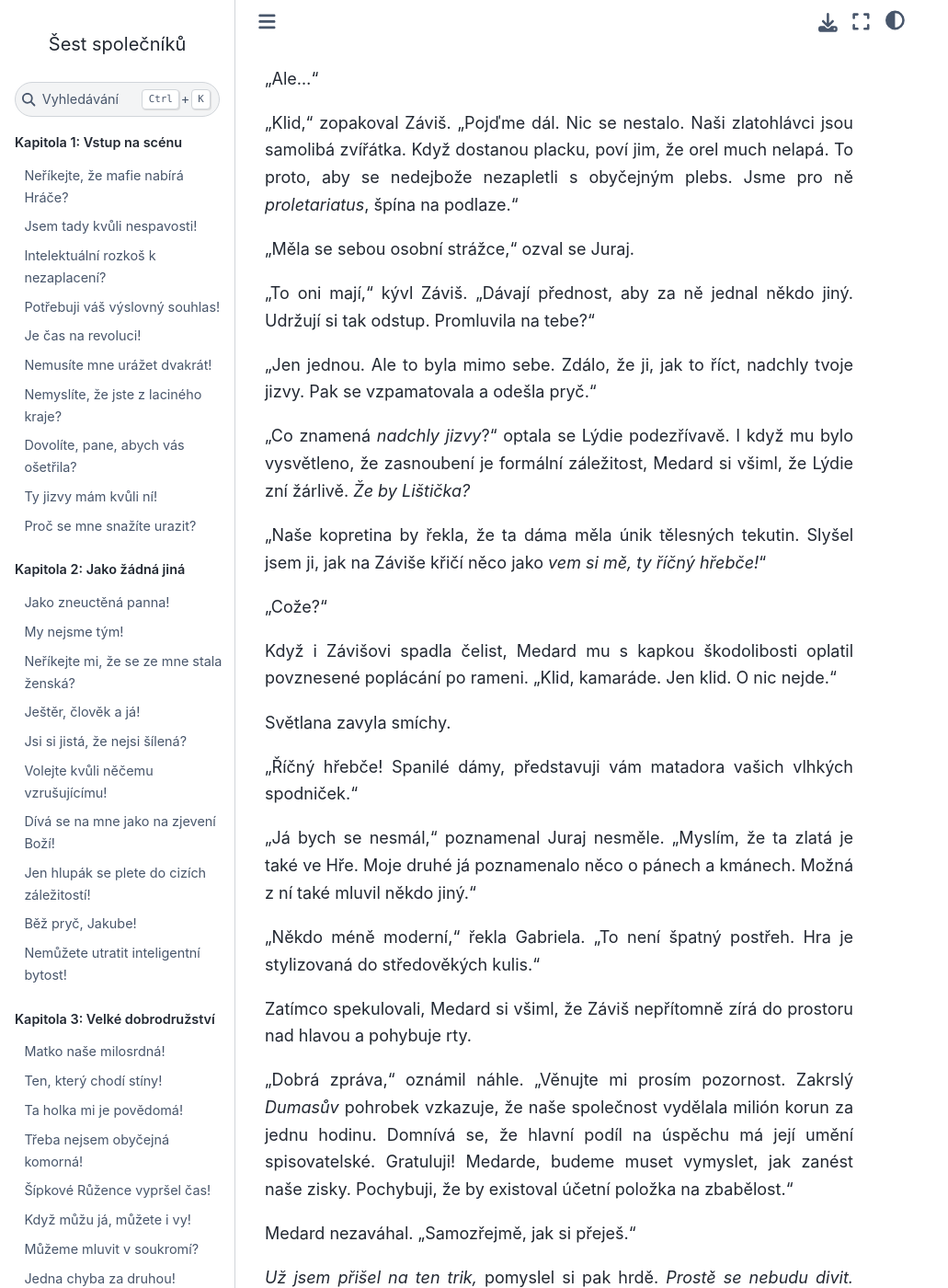
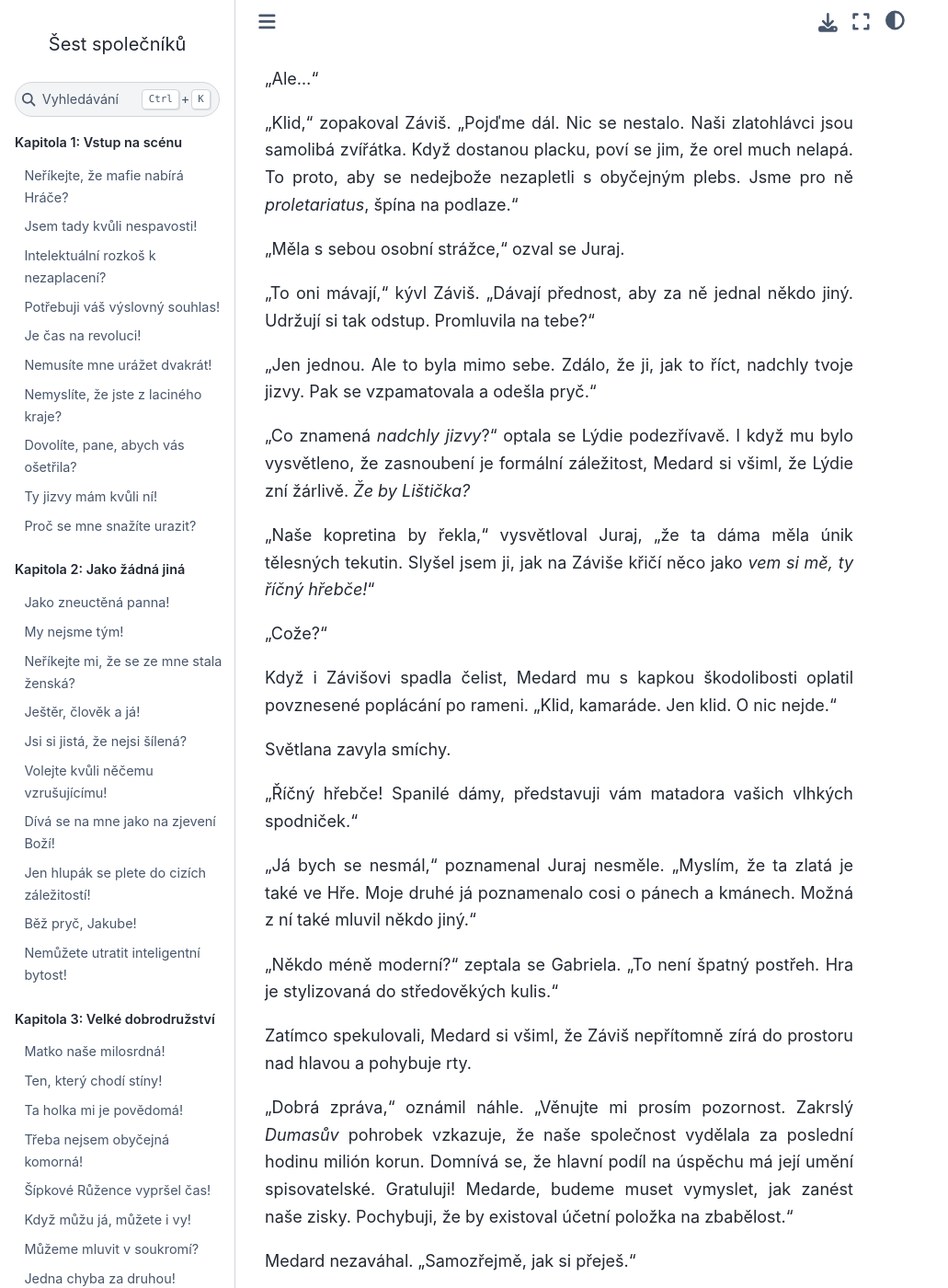
Before and after one commit to hanpari/sest-spolecniku, a Sphinx documentation site: the page built from source/sest_spolecniku/006-spatne-zpravy/1.md, in a window 1280 px wide and 1400 px high, scrolled down 5420 px. Shown: the whole window at 92% size, without its empty margins (0-1031 px from the left). Built offline with Sphinx 7.4.7 and the Sphinx Book theme 1.1.4, drawn with Linux system fonts in a browser that asks for light colours; some of the changed text lies outside the part shown.

Commit message:
Jak se plést v lidech

```diff
--- a/source/sest_spolecniku/006-spatne-zpravy/1.md
+++ b/source/sest_spolecniku/006-spatne-zpravy/1.md
@@ -127,17 +127,17 @@ Medard měl dojem, že mu někdo poslal kulku přímo do srdce. *Nějaká zlaton
 
 "Ale..."
 
-"Klid," zopakoval Záviš. "Pojďme dál. Nic se nestalo. Naši zlatohlávci jsou samolibá zvířátka. Když dostanou placku, poví jim, že orel much nelapá. To proto, aby se nedejbože nezapletli s obyčejným plebs. Jsme pro ně *proletariatus*, špína na podlaze."
+"Klid," zopakoval Záviš. "Pojďme dál. Nic se nestalo. Naši zlatohlávci jsou samolibá zvířátka. Když dostanou placku, poví se jim, že orel much nelapá. To proto, aby se nedejbože nezapletli s obyčejným plebs. Jsme pro ně *proletariatus*, špína na podlaze."
 
-"Měla se sebou osobní strážce," ozval se Juraj.
+"Měla s sebou osobní strážce," ozval se Juraj.
 
-"To oni mají," kývl Záviš. "Dávají přednost, aby za ně jednal někdo jiný. Udržují si tak odstup. Promluvila na tebe?"
+"To oni mávají," kývl Záviš. "Dávají přednost, aby za ně jednal někdo jiný. Udržují si tak odstup. Promluvila na tebe?"
 
 "Jen jednou. Ale to byla mimo sebe. Zdálo, že ji, jak to říct, nadchly tvoje jizvy. Pak se vzpamatovala a odešla pryč."
 
 "Co znamená *nadchly jizvy*?" optala se Lýdie podezřívavě. I když mu bylo vysvětleno, že zasnoubení je formální záležitost, Medard si všiml, že Lýdie zní žárlivě. *Že by Lištička?*
 
-"Naše kopretina by řekla, že ta dáma měla únik tělesných tekutin. Slyšel jsem ji, jak na Záviše křičí něco jako *vem si mě, ty říčný hřebče!*"
+"Naše kopretina by řekla," vysvětloval Juraj, "že ta dáma měla únik tělesných tekutin. Slyšel jsem ji, jak na Záviše křičí něco jako *vem si mě, ty říčný hřebče!*"
 
 "Cože?"
 
@@ -147,13 +147,13 @@ Světlana zavyla smíchy.
 
 "Říčný hřebče! Spanilé dámy, představuji vám matadora vašich vlhkých spodniček."
 
-"Já bych se nesmál," poznamenal Juraj nesměle. "Myslím, že ta zlatá je také ve Hře. Moje druhé já poznamenalo něco o pánech a kmánech. Možná z ní také mluvil někdo jiný."
+"Já bych se nesmál," poznamenal Juraj nesměle. "Myslím, že ta zlatá je také ve Hře. Moje druhé já poznamenalo cosi o pánech a kmánech. Možná z ní také mluvil někdo jiný."
 
-"Někdo méně moderní," řekla Gabriela. "To není špatný postřeh. Hra je stylizovaná do středověkých kulis."
+"Někdo méně moderní?" zeptala se Gabriela. "To není špatný postřeh. Hra je stylizovaná do středověkých kulis."
 
 Zatímco spekulovali, Medard si všiml, že Záviš nepřítomně zírá do prostoru nad hlavou a pohybuje rty.
 
-"Dobrá zpráva," oznámil náhle. "Věnujte mi prosím pozornost. Zakrslý *Dumasův* pohrobek vzkazuje, že naše společnost vydělala milión korun za jednu hodinu. Domnívá se, že hlavní podíl na úspěchu má její umění spisovatelské. Gratuluji! Medarde, budeme muset vymyslet, jak zanést naše zisky. Pochybuji, že by existoval účetní položka na zbabělost."
+"Dobrá zpráva," oznámil náhle. "Věnujte mi prosím pozornost. Zakrslý *Dumasův* pohrobek vzkazuje, že naše společnost vydělala za poslední hodinu milión korun. Domnívá se, že hlavní podíl na úspěchu má její umění spisovatelské. Gratuluji! Medarde, budeme muset vymyslet, jak zanést naše zisky. Pochybuji, že by existoval účetní položka na zbabělost."
 
 Medard nezaváhal. "Samozřejmě, jak si přeješ."
 
```
Also changed, not shown: other parts of source/sest_spolecniku/006-spatne-zpravy/1.md (+1 -1 lines).
